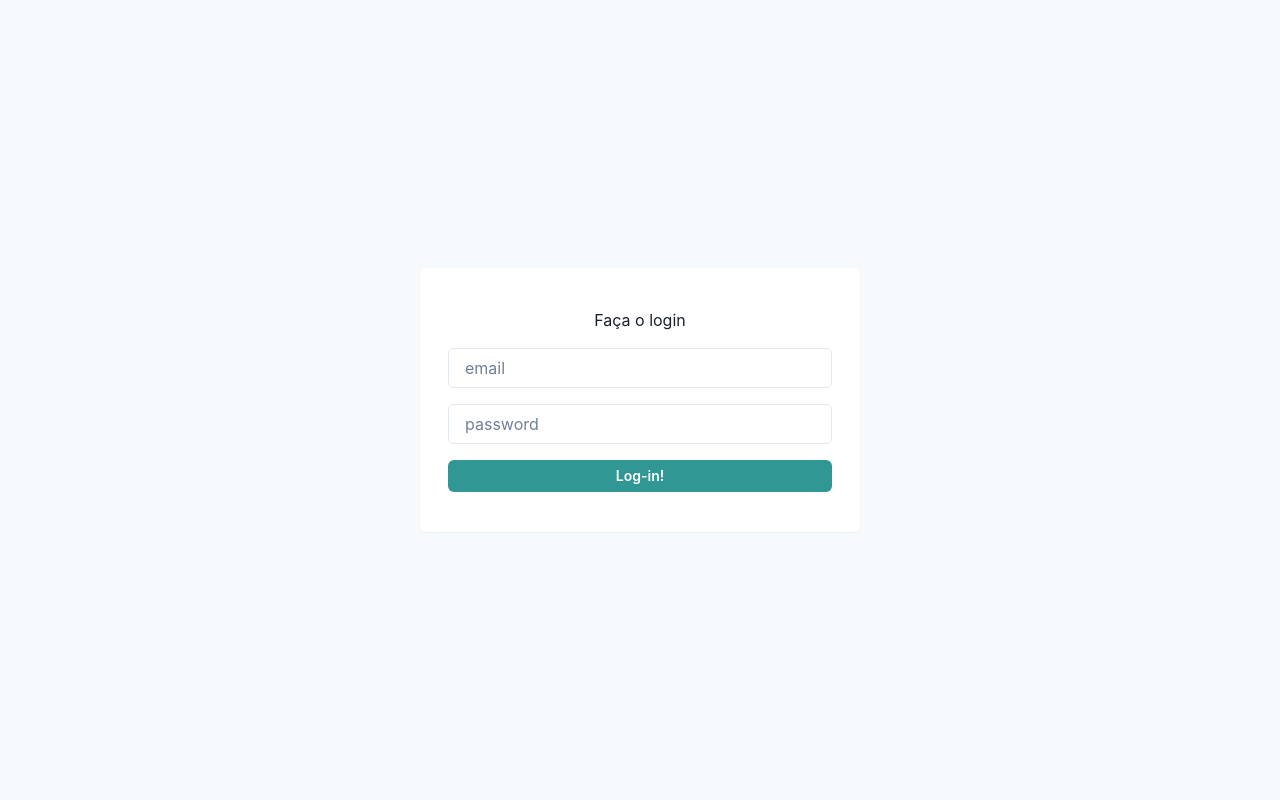
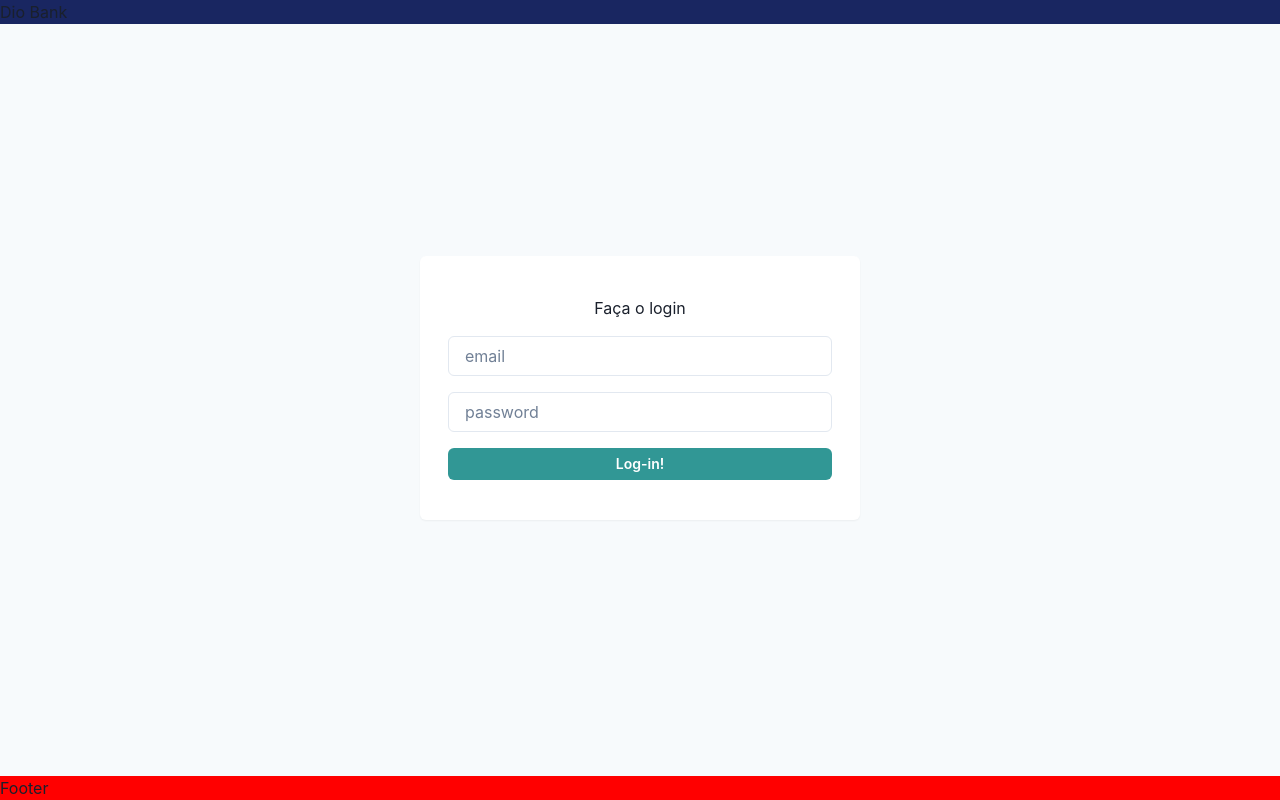
Before and after one commit to yonathan-uchoa/dio-fullstack-developer, a React (Create React App) app in the folder homepage/: page / in a window 1280 px wide. Built offline with nearby package versions, Linux system fonts and the light colour scheme.

Commit message:
feat: add footer/header

```diff
--- a/homepage/src/App.tsx
+++ b/homepage/src/App.tsx
@@ -1,17 +1,16 @@
 import {
-  Center,
   ChakraProvider,
-  Input,
-  Box,
-  Button
 } from '@chakra-ui/react'
-import { Login } from './components/Login/Login';
+import { Layout } from './components/Layout';
+import { Card } from './components/Card';
 
 
 function App() {
   return (
     <ChakraProvider>
-      <Login />
+      <Layout>
+        <Card />
+      </Layout>
     </ChakraProvider>
   );
 }
--- a/homepage/src/components/Card.tsx
+++ b/homepage/src/components/Card.tsx
@@ -1,15 +1,11 @@
-interface ICard {
-  id: number,
-  paragraph: string,
-  details: string
-}
 
-export const Card = ({ id, paragraph, details }: ICard) => {
+import { Login } from "./Login/Login"
+
+
+export const Card = () => {
   return(
-    <div>
-      <h1>Card {id}</h1>
-      <p>{paragraph}</p>
-      <p>{details}</p>
-    </div>
+    <>
+      <Login />
+    </>
   )
 }
--- a/homepage/src/components/Footer.tsx
+++ b/homepage/src/components/Footer.tsx
@@ -1,6 +1,6 @@
 export const Footer  = () => {
   return(
-    <div>
+    <div style={{position: 'absolute', backgroundColor: 'red', width: '100%', height: '24px'}}>
       Footer
     </div>
   )
--- a/homepage/src/components/Header/Header.css
+++ b/homepage/src/components/Header/Header.css
@@ -1,3 +1,5 @@
 .header {
     background-color: rgb(25, 38, 97);
+    position: fixed;
+    width: 100%;
 }
--- a/homepage/src/components/Login/Login.tsx
+++ b/homepage/src/components/Login/Login.tsx
@@ -2,9 +2,9 @@ import {
     Box,
     Center,
     Input,
-		Flex,
-		useColorModeValue,
-		Stack
+	Flex,
+	useColorModeValue,
+	Stack
  } from "@chakra-ui/react"
 
 import { login } from "../../services/login"
@@ -19,7 +19,7 @@ export const Login = () => {
 
 	return(
 		<Flex
-		  minH={'100vh'}
+		  minH='calc(100vh - 24px)'
 			align={'center'}
 			justify={'center'}
 			bg={useColorModeValue('gray.50', 'gray.800')}
```
